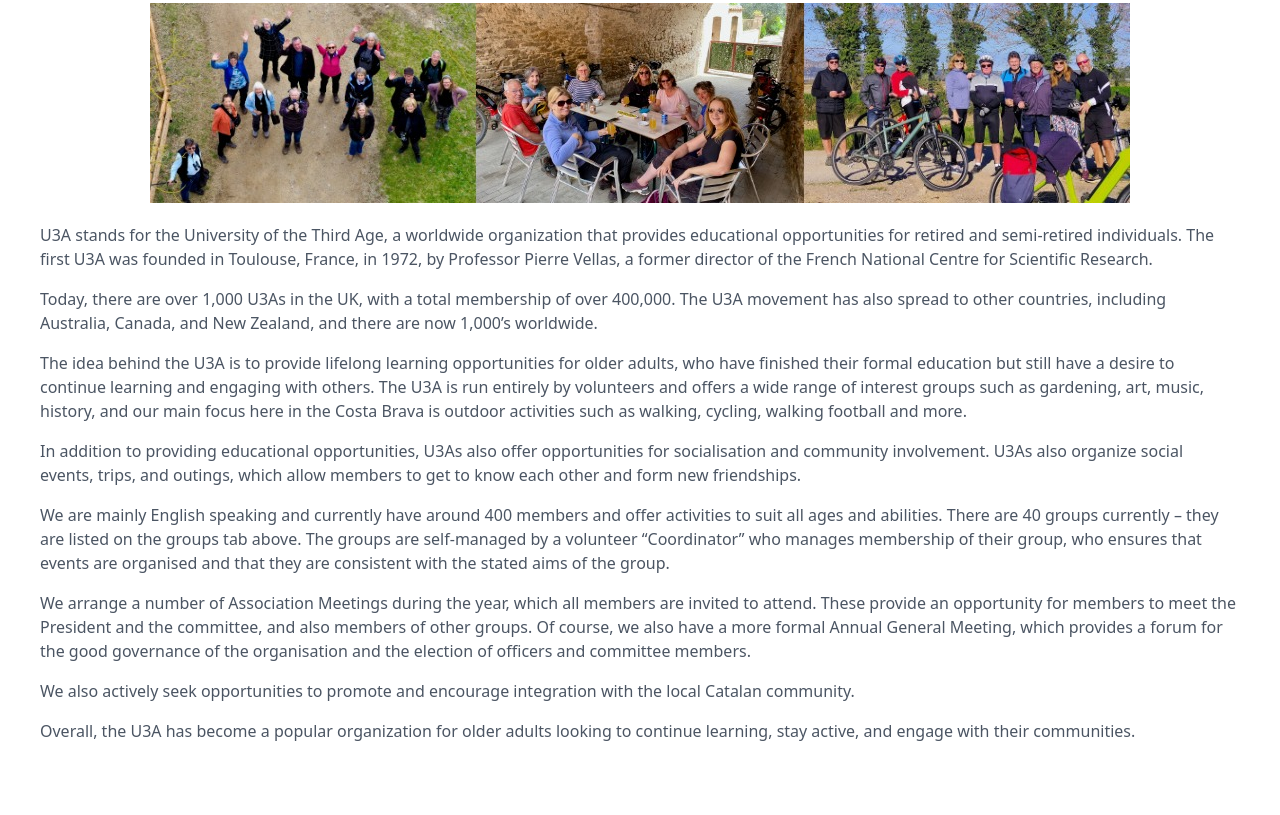
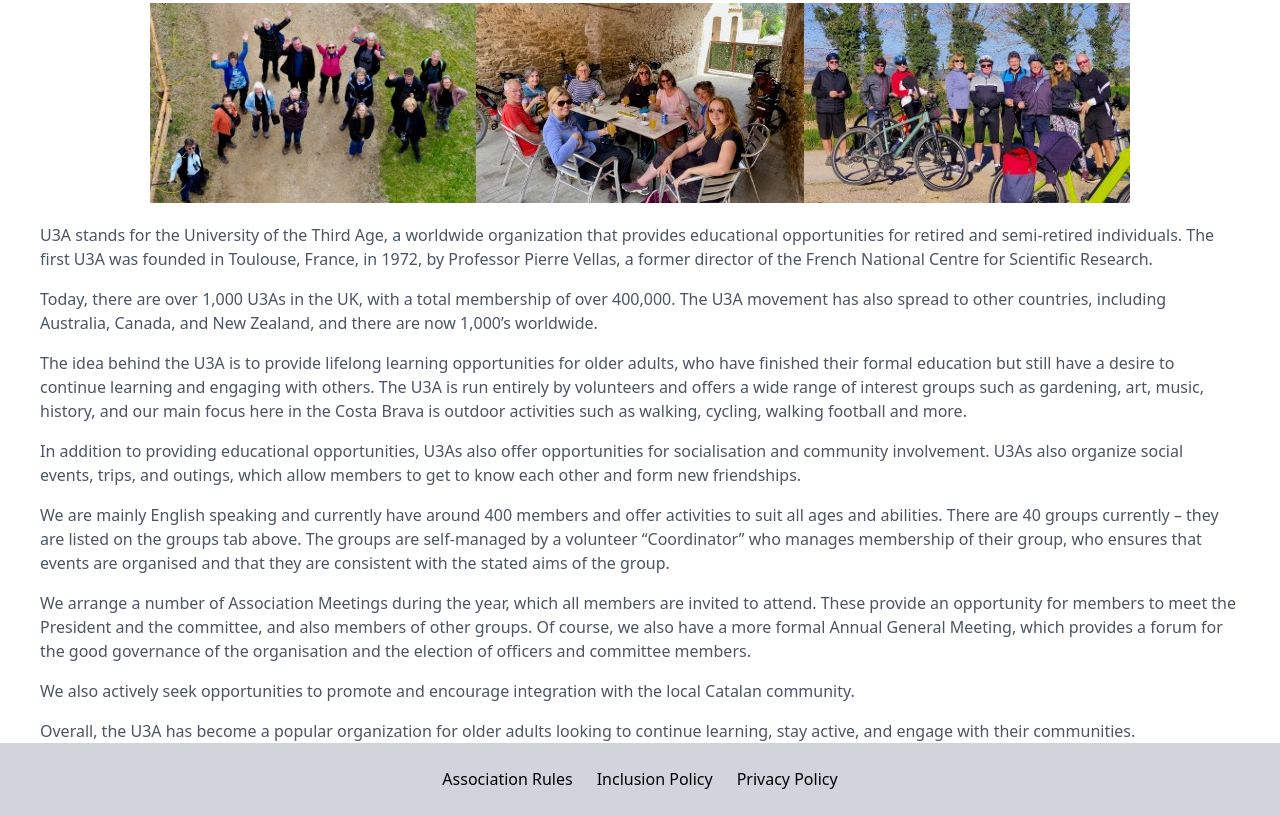
Before and after one commit to Spondycode/u3a, a website: page public/about.html in a window 1280 px wide. Shown: the part 329-1144 px from the top of the page. Before the commit the page ends 1072 px from the top, so only its background shows below. Drawn offline with Linux system fonts and the light colour scheme.

Commit message:
Add footer with links to Association Rules, Inclusion Policy, and Privacy Policy to HTML files

```diff
--- a/public/about.html
+++ b/public/about.html
@@ -58,5 +58,13 @@
         </div>
     </div>
 
+    <footer class="bg-gray-300 p-6 sticky">
+      <ul class="flex gap-6 justify-center">
+        <li><a href="#">Association Rules</a></li>
+        <li><a href="#">Inclusion Policy</a></li>
+        <li><a href="#">Privacy Policy</a></li>
+      </ul>
+    </footer>
+
 </body>
 </html>
```
Also changed, not shown: public/contact.html (+7 -0 lines), public/events.html (+7 -0 lines), public/group-details.html (+8 -0 lines), public/info.html (+7 -0 lines).
